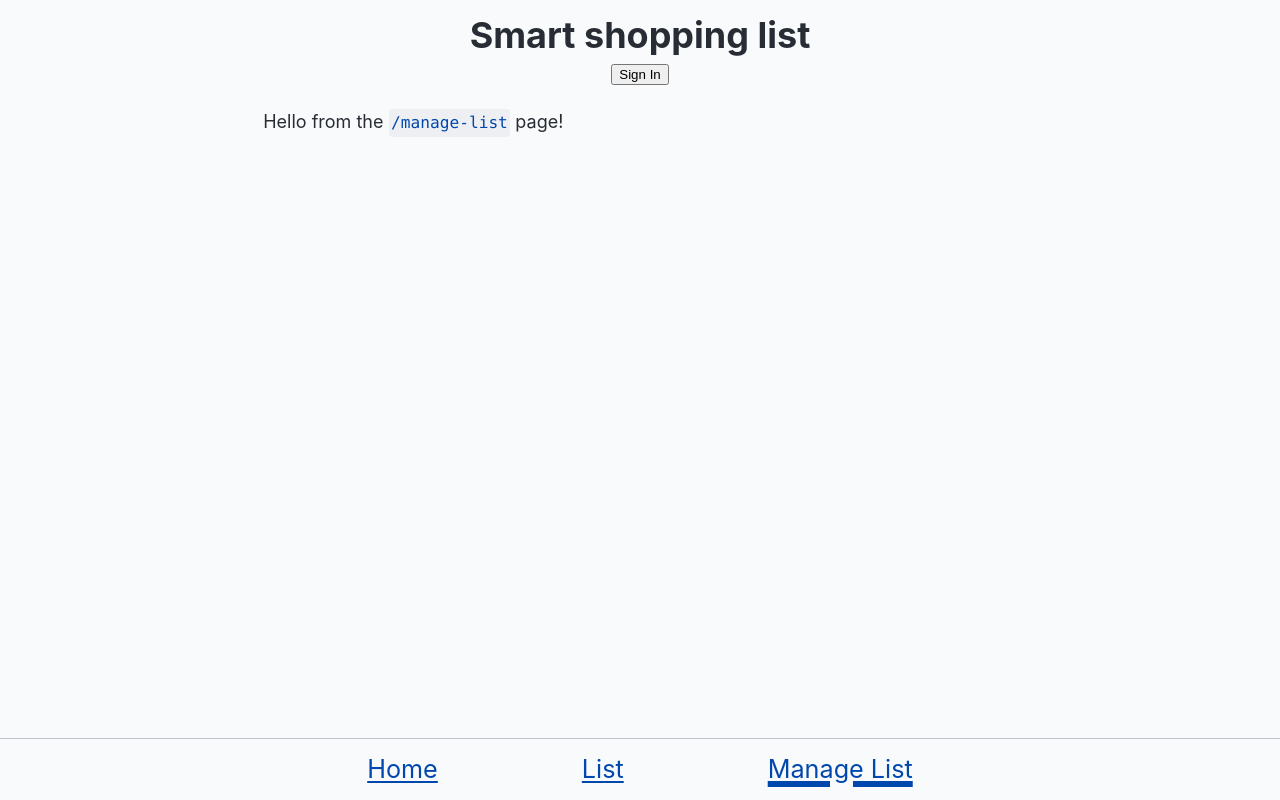
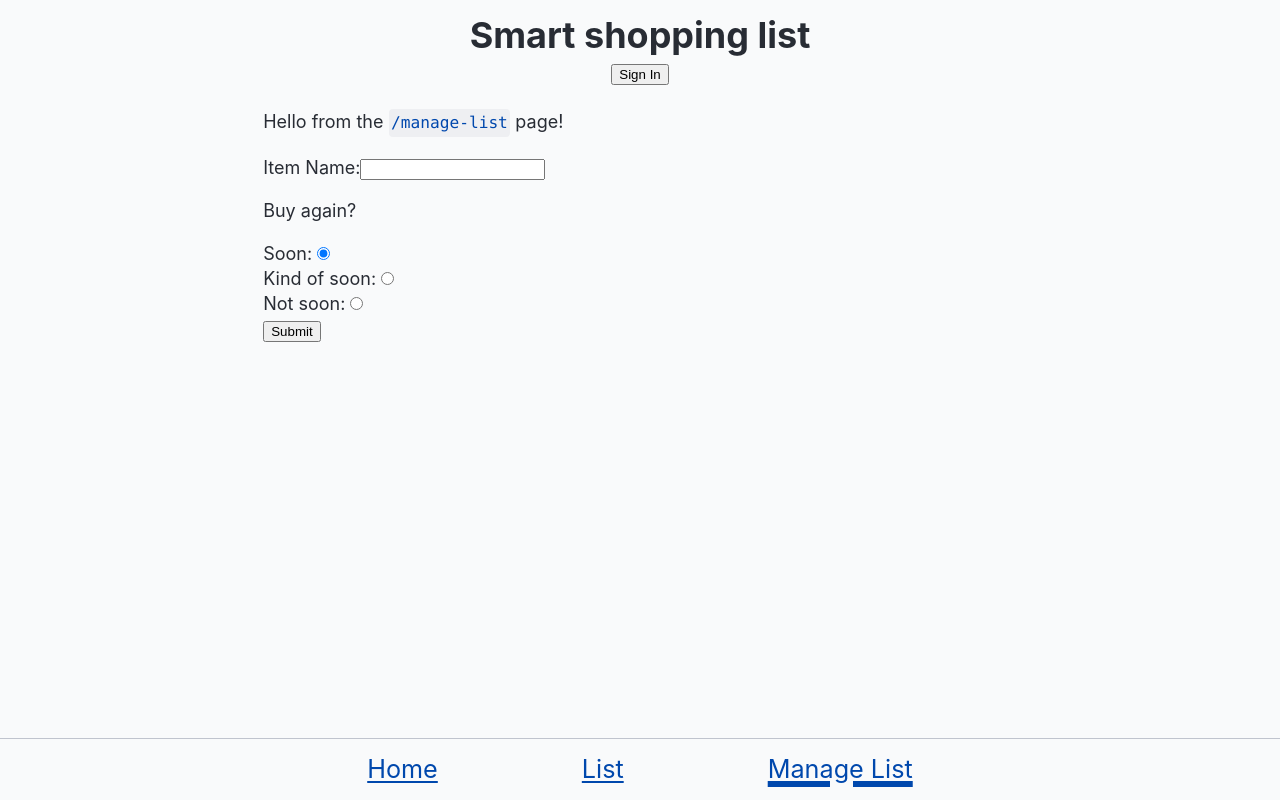
Before and after one commit to the-collab-lab/tcl-69-smart-shopping-list, a React (Vite) app: page /manage-list in a window 1280 px wide. Built offline with nearby package versions, Linux system fonts and the light colour scheme; no server answers.

Commit message:
Set up form with handleChange and handleSubmit

```diff
--- a/src/views/ManageList.jsx
+++ b/src/views/ManageList.jsx
@@ -1,7 +1,82 @@
+import { useState } from 'react';
+
 export function ManageList() {
+	const INITIAL_DATA = {
+		itemName: '',
+		timeEstimate: 'soon',
+	};
+
+	const [formData, setFormData] = useState(INITIAL_DATA);
+
+	function handleChange(e) {
+		const { name, value } = e.target;
+		console.log('name clicked:', name, 'value clicked:', value);
+		setFormData((data) => ({ ...data, [name]: value }));
+		console.log('formData', formData);
+	}
+
+	//Enter key also submits the form as long as user is on one of the input field
+	async function handleSubmit(e) {
+		e.preventDefault();
+		alert('form submitted');
+		setFormData(INITIAL_DATA);
+	}
+
 	return (
-		<p>
-			Hello from the <code>/manage-list</code> page!
-		</p>
+		<>
+			<p>
+				Hello from the <code>/manage-list</code> page!
+			</p>
+			<form onSubmit={handleSubmit}>
+				<label htmlFor="itemName">
+					Item Name:
+					<input
+						type="text"
+						id="itemName"
+						name="itemName"
+						value={formData.itemName}
+						onChange={handleChange}
+						required
+					></input>
+				</label>
+				<br />
+				<p>Buy again?</p>
+				<label htmlFor="soon">
+					Soon:
+					<input
+						type="radio"
+						id="soon"
+						name="timeEstimate"
+						value="soon"
+						onChange={handleChange}
+						defaultChecked
+					></input>
+				</label>
+				<br />
+				<label htmlFor="kind-of-soon">
+					Kind of soon:
+					<input
+						type="radio"
+						id="kind-of-soon"
+						name="timeEstimate"
+						value="kind-of-soon"
+						onChange={handleChange}
+					></input>
+				</label>
+				<br />
+				<label htmlFor="not-soon">
+					Not soon:
+					<input
+						type="radio"
+						id="not-soon"
+						name="timeEstimate"
+						value="not-soon"
+						onChange={handleChange}
+					></input>
+				</label>
+				<br />
+				<button type="submit">Submit</button>
+			</form>
+		</>
 	);
 }
```
